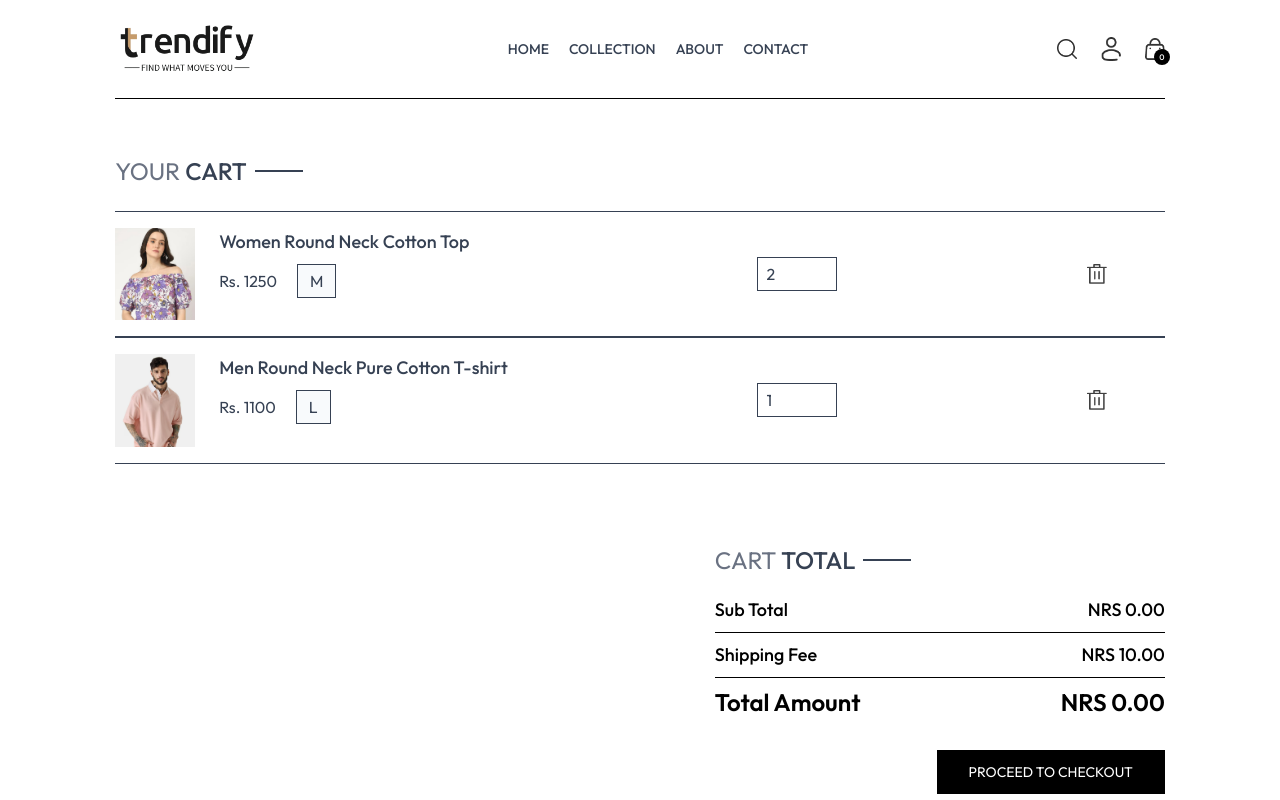
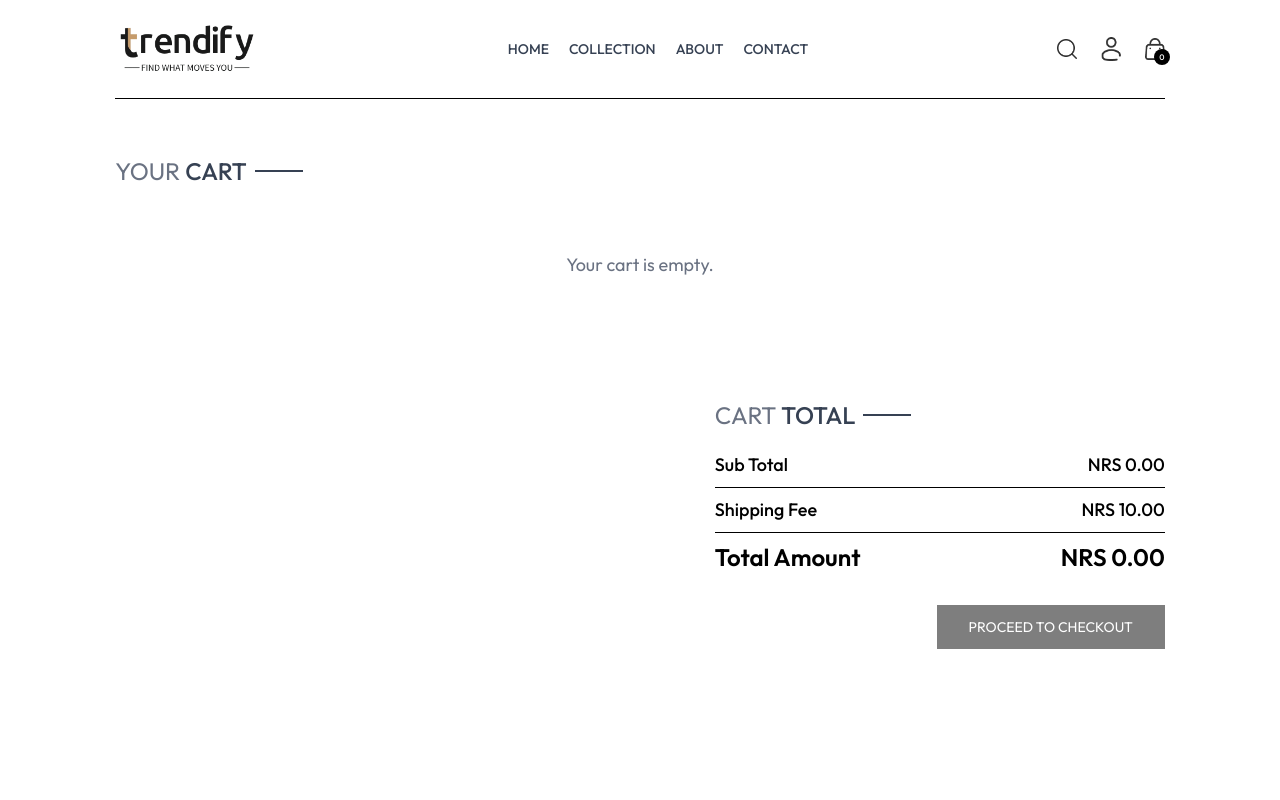
Before and after one commit to CdySirjan/Trendify, a React (Vite) app in the folder Client/: page /cart in a window 1280 px wide. Shown: the top 800 px of the page. Built offline with nearby package versions, Linux system fonts and the light colour scheme.

Commit message:
cart section change

```diff
--- a/Client/src/pages/Cart.tsx
+++ b/Client/src/pages/Cart.tsx
@@ -10,13 +10,11 @@ interface CartItem {
 }
 
 const Cart: React.FC = () => {
-  const [cartItems, setCartItems] = useState<Record<string, Record<string, number>>>({
-    "aaaaa": { M: 2 },
-    "aaaab": { L: 1 },
-  });
 
+  const [cartItems, setCartItems] = useState<Record<string, Record<string, number>>>({});
   const [cartData, setCartData] = useState<CartItem[]>([]);
 
+  // Convert cartItems to a flat array for rendering
   useEffect(() => {
     const tempData: CartItem[] = [];
     for (const productId in cartItems) {
@@ -29,11 +27,23 @@ const Cart: React.FC = () => {
     setCartData(tempData);
   }, [cartItems]);
 
+  // Update quantity or remove item if quantity is 0
   const updateQuantity = (id: string, size: string, quantity: number) => {
     setCartItems((prev) => {
       const updated = { ...prev };
-      if (!updated[id]) updated[id] = {};
-      updated[id][size] = quantity;
+
+      if (quantity <= 0) {
+        if (updated[id]) {
+          delete updated[id][size];
+          if (Object.keys(updated[id]).length === 0) {
+            delete updated[id];
+          }
+        }
+      } else {
+        if (!updated[id]) updated[id] = {};
+        updated[id][size] = quantity;
+      }
+
       return updated;
     });
   };
@@ -52,9 +62,16 @@ const Cart: React.FC = () => {
           if (!productData) return null;
 
           return (
-            <div key={index} className="grid py-4 text-gray-700 border-t border-b grid-cols-[4fr_0.5fr_0.5fr] sm:grid-cols-[4fr_2fr_0.5fr] items-center gap-4">
+            <div
+              key={index}
+              className="grid py-4 text-gray-700 border-t border-b grid-cols-[4fr_0.5fr_0.5fr] sm:grid-cols-[4fr_2fr_0.5fr] items-center gap-4"
+            >
               <div className="flex items-start gap-6">
-                <img className="w-16 sm:w-20" src={productData.image[0]} alt={productData.name} />
+                <img
+                  className="w-16 sm:w-20"
+                  src={productData.image[0]}
+                  alt={productData.name}
+                />
                 <div>
                   <p className="text-sm font-medium sm:text-lg">{productData.name}</p>
                   <div className="flex items-center gap-5 mt-2">
@@ -66,14 +83,14 @@ const Cart: React.FC = () => {
 
               <input
                 onChange={(e) =>
-                  e.target.value === "" || e.target.value === "0"
+                  e.target.value === ""
                     ? null
                     : updateQuantity(item._id, item.size, Number(e.target.value))
                 }
                 className="px-1 py-1 border max-w-10 sm:max-w-20 sm:px-2"
                 type="number"
                 min={1}
-                defaultValue={item.quantity}
+                value={item.quantity}
               />
 
               <img
@@ -85,6 +102,10 @@ const Cart: React.FC = () => {
             </div>
           );
         })}
+
+        {isCartEmpty && (
+          <p className="text-center py-10 text-gray-500 text-lg">Your cart is empty.</p>
+        )}
       </div>
 
       <div className="flex justify-end my-20">
```
